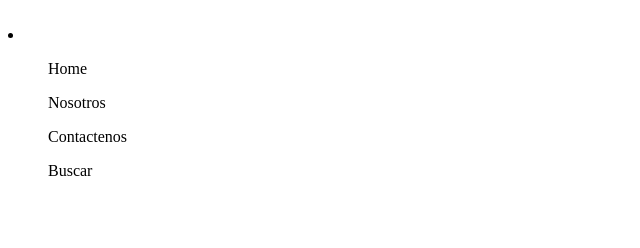
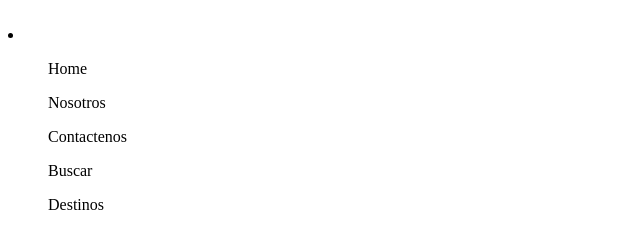
Before and after one commit to Georgejar/Navbar_Platzi, a plain HTML site: page index.html in a window 1280 px wide. Shown: the full height of the page, 0-640 px from the left. Drawn offline with Linux system fonts and the light colour scheme.

Commit message:
nuevo link

```diff
--- a/index.html
+++ b/index.html
@@ -14,6 +14,7 @@
                 <ul>Nosotros</ul>
                 <ul>Contactenos</ul>
                 <ul>Buscar</ul>
+                <ul>Destinos</ul>
             </li>
         </nav>
     </header>
```
